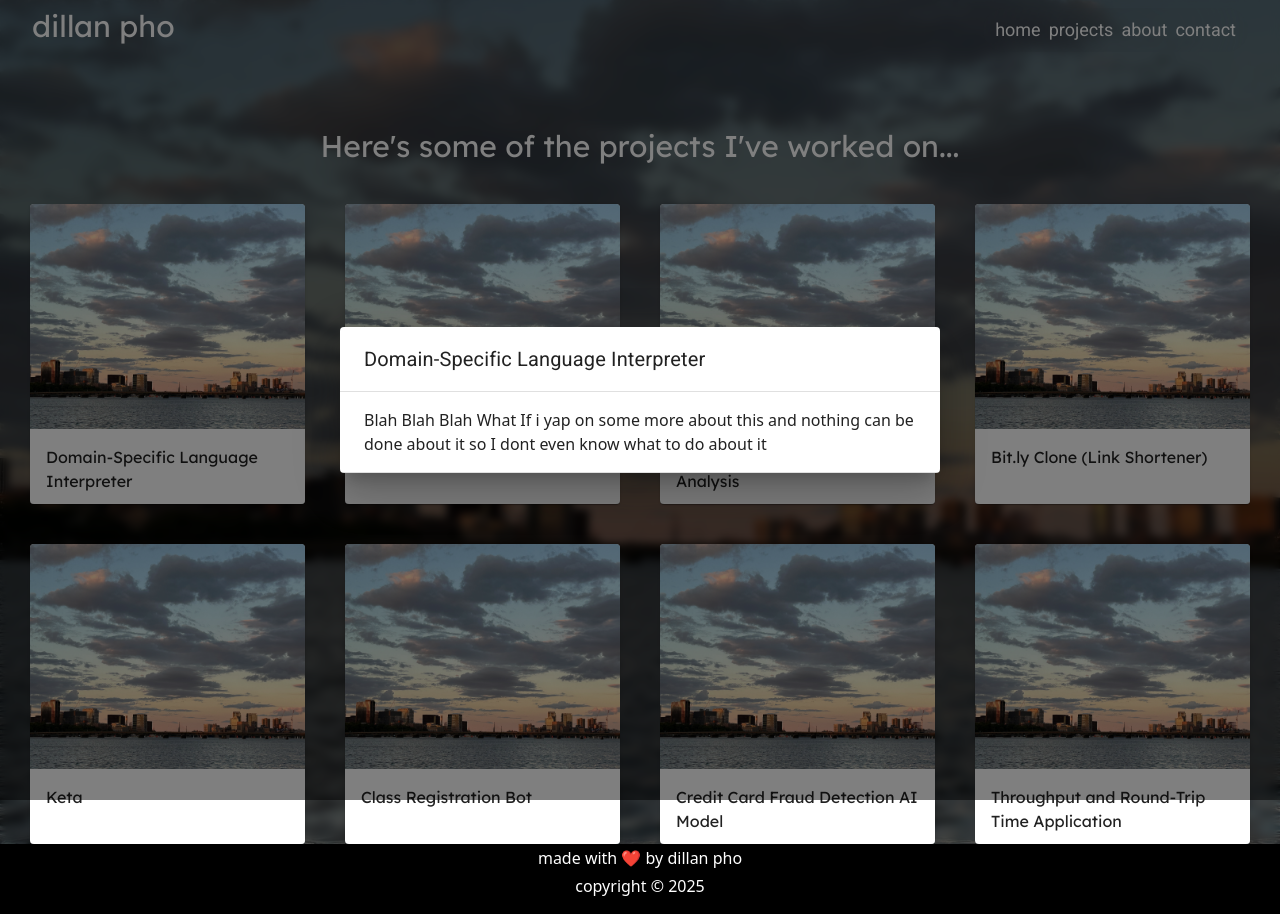
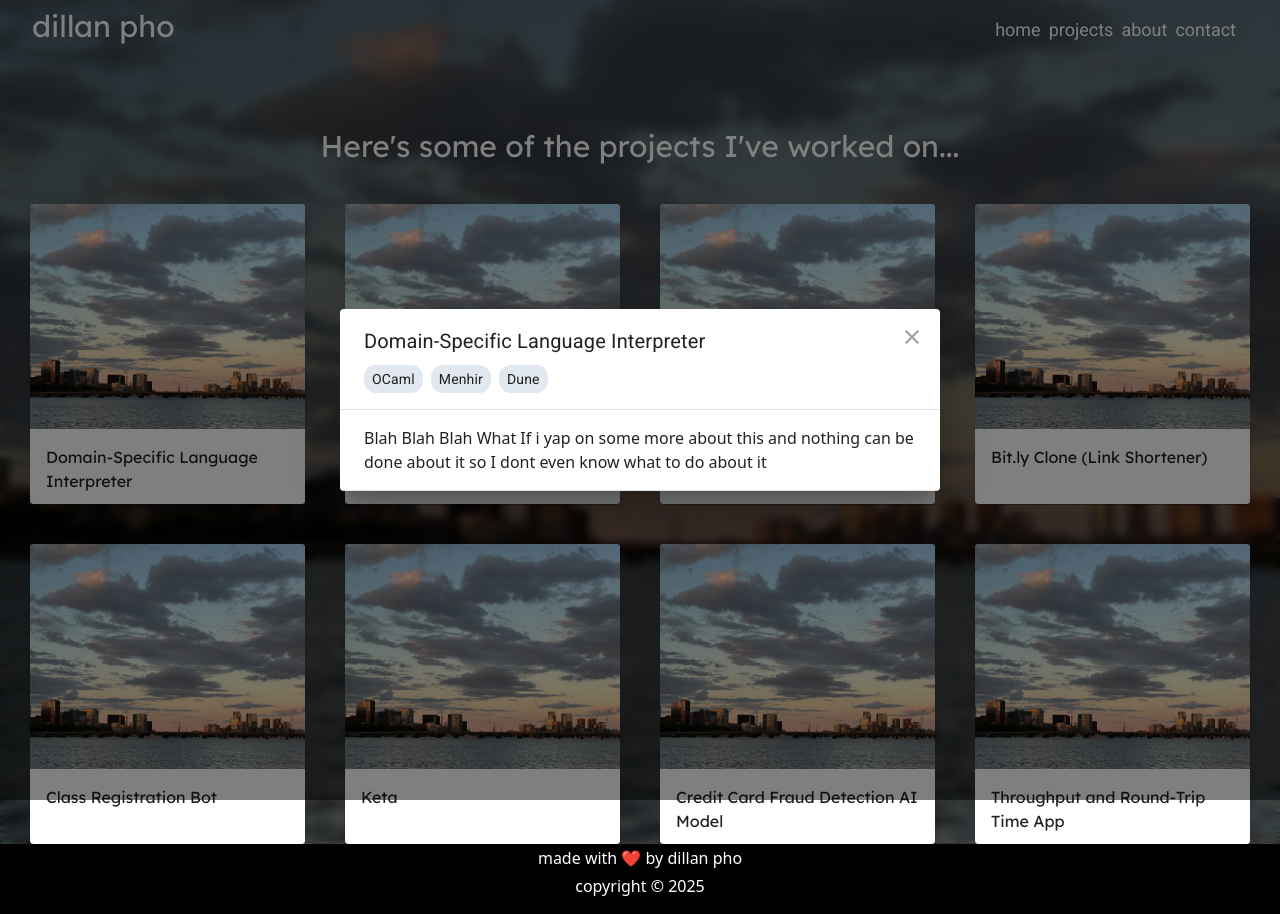
Before and after one commit to yorozoru/personal-website, a Next.js app: page /projects in a window 1280 px wide. Both pictures are taken after a click on the button 167 px from the left and 354 px from the top of the page. Built offline with nearby package versions, Linux system fonts and the light colour scheme.

Commit message:
enhance CardPreview with tech stack display and close button; add About and Contact pages

```diff
--- /dev/null
+++ b/app/about/page.tsx
@@ -0,0 +1,12 @@
+import AboutPage from "@/components/AboutPage";
+import { Metadata } from "next";
+
+export const metadata: Metadata = {
+  title: "About | Dillan Pho",
+  description: "Everything about me!",
+};
+export default function About(){
+    return(
+       <AboutPage/>
+    )
+}
--- /dev/null
+++ b/app/contact/page.tsx
@@ -0,0 +1,12 @@
+import AboutPage from "@/components/AboutPage";
+import { Metadata } from "next";
+
+export const metadata: Metadata = {
+  title: "Contact | Dillan Pho",
+  description: "All the methods to get in contact with me",
+};
+export default function About(){
+    return(
+       <AboutPage/>
+    )
+}
--- /dev/null
+++ b/components/AboutPage.tsx
@@ -0,0 +1,5 @@
+export default function AboutPage(){
+    return(
+        <h1>Placeholder</h1>
+    )
+}
--- a/components/CardPreview.tsx
+++ b/components/CardPreview.tsx
@@ -9,6 +9,9 @@ import DialogContent from '@mui/material/DialogContent';
 import DialogActions from '@mui/material/DialogActions';
 import GitHubIcon from '@mui/icons-material/GitHub';
 import YouTubeIcon from '@mui/icons-material/YouTube';
+import LinkIcon from '@mui/icons-material/Link';
+import CloseIcon from '@mui/icons-material/Close';
+import IconButton from '@mui/material/IconButton';
 import Link from 'next/link';
 import { TransitionProps } from '@mui/material/transitions';
 
@@ -31,14 +34,14 @@ export default function CardPreview(){
     }
 
     const data = [
-        {id:1, title:"Domain-Specific Language Interpreter", img:"IMG_5278.jpg", description:"A DSL Interpreter built in OCaml that follows a BNF design specification.", tech:"OCaml, Menhir, Dune", modalDesc: "Blah Blah Blah What If i yap on some more about this and nothing can be done about it so I dont even know what to do about it"},
-        {id:2, title:"Second Nature", img:"IMG_5278.jpg", description:"Lorem", tech:"OCaml, Menhir, Dune", modalDesc: "Blah Blah Blah"},
-        {id:3, title:"Mass. HS Concussions Data Analysis", img:"IMG_5278.jpg", description:"Lorem", tech:"OCaml, Menhir, Dune", modalDesc: "Blah Blah Blah"},
-        {id:4, title:"Bit.ly Clone (Link Shortener)", img:"IMG_5278.jpg", description:"Lorem", tech:"OCaml, Menhir, Dune", modalDesc: "Blah Blah Blah"},
-        {id:5, title:"Keta", img:"IMG_5278.jpg", description:"A medication conflict checker that checks if interactions exist to help reduce potential adverse effects.", tech:"React, Python, Javascript, Flask, Firebase", modalDesc: "Blah Blah Blah", github:"https://github.com/yorozoru/Keta", video:"https://youtu.be/EcB2JuPXxG8"},
-        {id:6, title:"Class Registration Bot", img:"IMG_5278.jpg", description:"Lorem", tech:"OCaml, Menhir, Dune", modalDesc: "Blah Blah Blah"},
-        {id:7, title:"Credit Card Fraud Detection AI Model", img:"IMG_5278.jpg", description:"Lorem", tech:"OCaml, Menhir, Dune", modalDesc: "Blah Blah Blah"},
-        {id:8, title:"Throughput and Round-Trip Time Application", img:"IMG_5278.jpg", description:"Lorem", tech:"OCaml, Menhir, Dune", modalDesc: "Blah Blah Blah"},
+        {id:1, title:"Domain-Specific Language Interpreter", img:"IMG_5278.jpg", description:"A DSL Interpreter built in OCaml that follows a BNF design specification.", tech:["OCaml", "Menhir", "Dune"], modalDesc: "Blah Blah Blah What If i yap on some more about this and nothing can be done about it so I dont even know what to do about it"},
+        {id:2, title:"Second Nature", img:"IMG_5278.jpg", description:"Lorem", tech:["Python", "Pandas", "Numpy", "Matplotlib"], modalDesc: "Blah Blah Blah"},
+        {id:3, title:"Mass. HS Concussions Data Analysis", img:"IMG_5278.jpg", description:"Lorem", tech:["Python", "Pandas", "Seaborn", "Matplotlib", "Nominatim", "Tableau"], modalDesc: "Blah Blah Blah"},
+        {id:4, title:"Bit.ly Clone (Link Shortener)", img:"IMG_5278.jpg", description:"Lorem", tech:["Typescript","Next.js", "React", "MongoDB", "Material UI"], modalDesc: "Blah Blah Blah", github:"https://github.com/yorozoru/Bitly-Clone", website:"https://mp-5-brown.vercel.app/"},
+        {id:5, title:"Class Registration Bot", img:"IMG_5278.jpg", description:"Lorem", tech:["Python", "Selenium", "ChromeDriver", "Twilio"], modalDesc: "Blah Blah Blah"},
+        {id:6, title:"Keta", img:"IMG_5278.jpg", description:"A medication conflict checker that checks if interactions exist to help reduce potential adverse effects.", tech:["React", "Python", "Javascript", "Flask", "Firebase"], modalDesc: "Blah Blah Blah", github:"https://github.com/yorozoru/Keta", video:"https://youtu.be/EcB2JuPXxG8"},
+        {id:7, title:"Credit Card Fraud Detection AI Model", img:"IMG_5278.jpg", description:"Lorem", tech:["Python", "Pandas", "Scikit-Learn", "Seaborn", "Matplotlib", "Numpy"], modalDesc: "Blah Blah Blah", github:"https://github.com/yorozoru/Fraud-Detection-Model"},
+        {id:8, title:"Throughput and Round-Trip Time App", img:"IMG_5278.jpg", description:"Lorem", tech:["Java", "Python"], modalDesc: "Blah Blah Blah", github:"https://github.com/yorozoru/RTT-TPUT"},
     ]
     return(
         <div className="grid grid-cols-4 grid-rows-2 gap-10 w-full">
@@ -66,17 +69,37 @@ export default function CardPreview(){
                     TransitionComponent={Transition}
                     onClose={handleClose}
                     >
-                        <DialogTitle className="font-lexend">{card.title}</DialogTitle>
+                        <DialogTitle className="font-lexend">{card.title}
+                        <div className="flex flex-row space-x-2 mt-2">
+                            {card.tech.map((element, i) => (<div className="rounded-xl bg-slate-200 px-2 py-1 text-sm" key={i}>
+                                {element}
+                            </div>))}
+                        </div>
+                        </DialogTitle>
+                        <IconButton
+                        onClick={handleClose}
+                        sx={(theme) => ({
+                            position: 'absolute',
+                            right: 8,
+                            top: 8,
+                            color: theme.palette.grey[500],
+                        })}
+                        >
+                        <CloseIcon/>
+                        </IconButton>
                         <DialogContent dividers>
                             <h4>{card.modalDesc}</h4>
                         </DialogContent>
-                        {(card.github || card.video) && (
+                        {(card.github || card.video || card.website) && (
                         <DialogActions>
                             {card.github && (
                              <Link href={card.github} target="_blank"><GitHubIcon sx={{color:"black"}}/></Link>
                             )}
                              {card.video && (
                              <Link href={card.video} target="_blank"><YouTubeIcon sx={{color:"black"}}/></Link>
+                            )}
+                            {card.website && (
+                             <Link href={card.website} target="_blank"><LinkIcon sx={{color:"black"}}/></Link>
                             )}
                         </DialogActions>
                     )}
--- /dev/null
+++ b/components/ContactPage.tsx
@@ -0,0 +1,5 @@
+export default function ContactPage(){
+    return(
+        <h1>Placeholder</h1>
+    )
+}
--- a/components/LandingPage.tsx
+++ b/components/LandingPage.tsx
@@ -45,6 +45,7 @@ export default function LandingPage(){
                         autoPlay
                         loop
                         muted
+                        playsInline
                         className="absolute min-w-full min-h-full object-cover"
                     >
                         <source src="/new_vid.mp4" type="video/mp4" />
@@ -60,7 +61,7 @@ export default function LandingPage(){
                 <div className="flex flex-col text-4xl">
                     <h2 className="text-white font-lexend">My name's Dillan and I'm a </h2>
                     <motion.div
-                        className="text-white text-8xl font-lexend ml-0"
+                        className="text-white text-8xl font-lexend"
                         key={currentIndex}
                         initial="enter"
                         animate="center"
```
Lines whose indentation alone changed are shown as unchanged.
